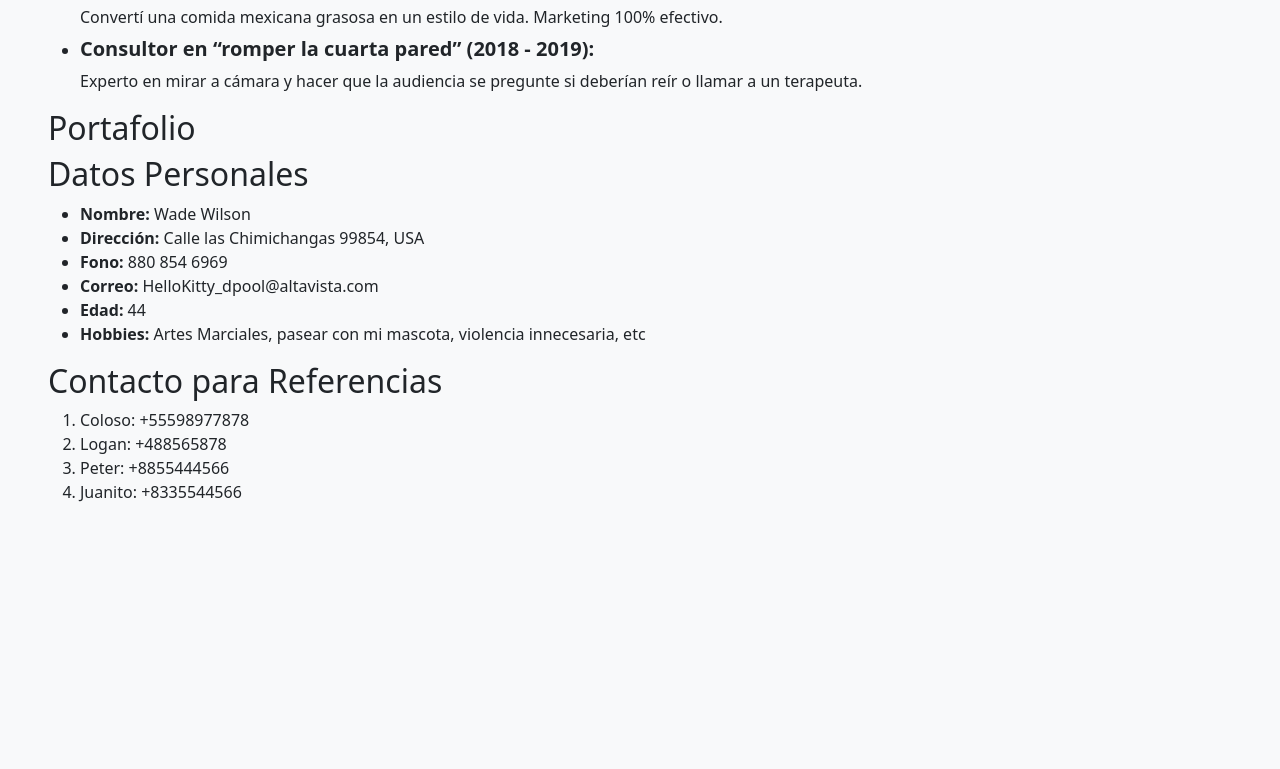
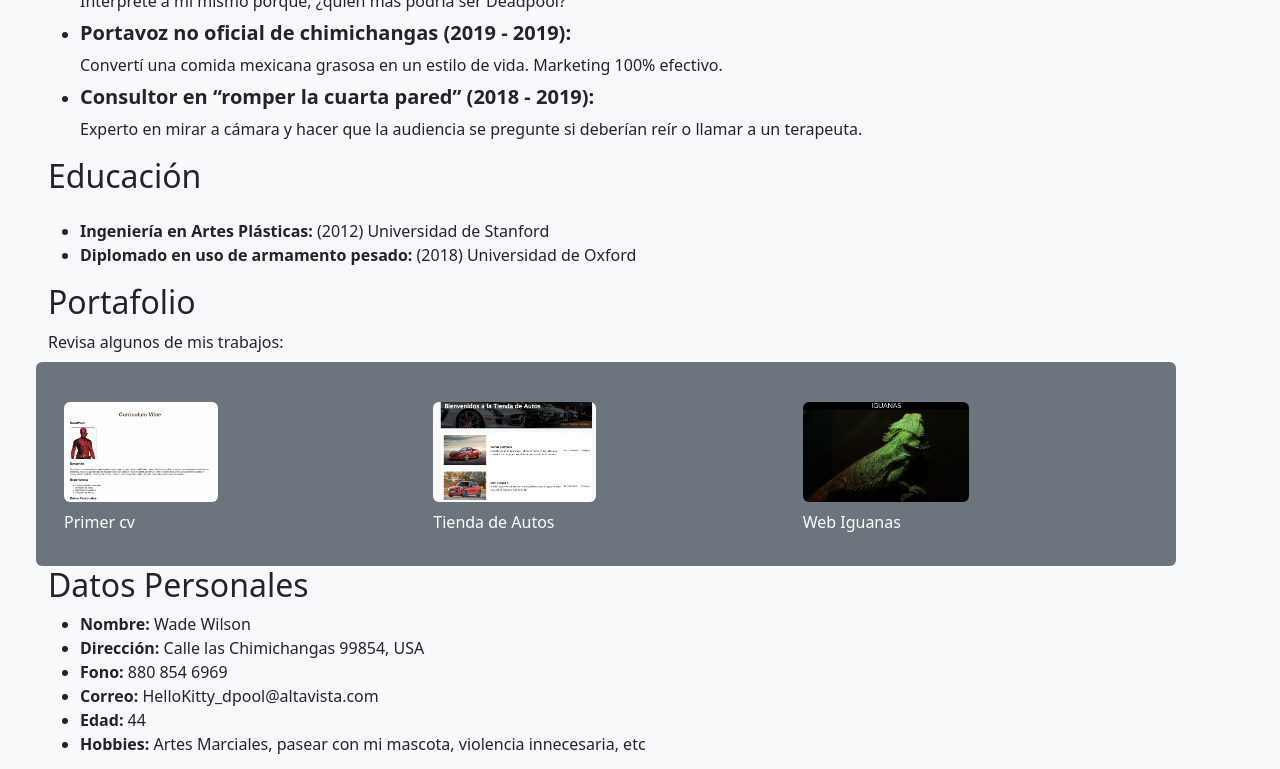
Before and after one commit to RahulRE2006/SuperGer.github.io, a plain HTML site: page index.html in a window 1280 px wide. Shown: the part 944-1713 px from the top of the page. Before the commit the page ends 1496 px from the top, so only its background shows below. Drawn offline with nearby package versions, Linux system fonts and the light colour scheme.

Commit message:
ajustes esteticos generales

```diff
--- a/index.html
+++ b/index.html
@@ -22,6 +22,9 @@
                 <a class="nav-link" href="#Experiencia">Experiencia</a>
               </li>
               <li class="nav-item">
+                <a class="nav-link" href="#Educacion">Educación</a>
+              </li>
+              <li class="nav-item">
                 <a class="nav-link" href="#Portafolio">Portafolio</a>
               </li>
               <li class="nav-item">
@@ -44,8 +47,8 @@
             <h1 class="pt-5">Deadpool (Wade Wilson)</h1>
         </div>
     </div>
-    <section>
-        <div>
+    <section class="pb-5">
+        <div class="bg-secondary text-white w-100 p-4">
             <h2>Resumen</h2>
             <p>Soy un mercenario con basta experiencia internacional con gran sentido del humor, manejo de la ira, gestión de equipos y
                 amplios conocimientos en Marketing. Busco la oportunidad de trabajar en el rubro bélico o militar en areas operativas o
@@ -65,10 +68,32 @@
               <li><h5 class="fw-bold pt-2">Consultor en “romper la cuarta pared” (2018 - 2019):</h5> Experto en mirar a cámara y hacer que la audiencia se pregunte si deberían reír o llamar a un terapeuta.</li>
             </ul>
           </div>
-        <div id="Portafolio">
-            <h2>Portafolio</h2>
+          <div id="Educacion">
+            <h2>Educación</h2>
+            <ul class="pt-3">
+              <li><b>Ingeniería en Artes Plásticas:</b> (2012) Universidad de Stanford </li>
+              <li><b>Diplomado en uso de armamento pesado:</b> (2018) Universidad de Oxford</li>
+            </ul>
+          </div>
+          <div id="Portafolio">
+            <h2 class="">Portafolio</h2>
+            <p class="pb-3">Revisa algunos de mis trabajos:</p>
 
-        </div>
+            <div class="row g-4 bg-secondary p-3 rounded-2 container">
+              <div class="col-12 col-md-4">
+                <img src="./img/portafolio1.png" class="img-fluid rounded" style="max-height: 100px; object-fit: cover;">
+                <p class="text-white mt-2">Primer cv</p>
+              </div>
+              <div class="col-12 col-md-4">
+                <img src="./img/portafolio2.png" class="img-fluid rounded" style="max-height: 100px; object-fit: cover;">
+                <p class="text-white mt-2">Tienda de Autos</p>
+              </div>
+              <div class="col-12 col-md-4">
+                <img src="./img/portafolio3.png" class="img-fluid rounded" style="max-height: 100px; object-fit: cover;">
+                <p class="text-white mt-2">Web Iguanas</p>
+              </div>
+            </div>
+          </div>
         <div id="Datos">
             <h2>Datos Personales</h2>
             <ul>
@@ -90,5 +115,8 @@
                 </ol>
         </div>
     </section>
+    <footer class="w-100 bg-dark text-white text-center mt-5 p-4">
+      <p>Desarrollado por Germán para Desafío Latam</p>
+    </footer>
 </body>
 </html>
```
Also changed, not shown: img/portafolio1.png (added), img/portafolio2.png (added), img/portafolio3.png (added).
